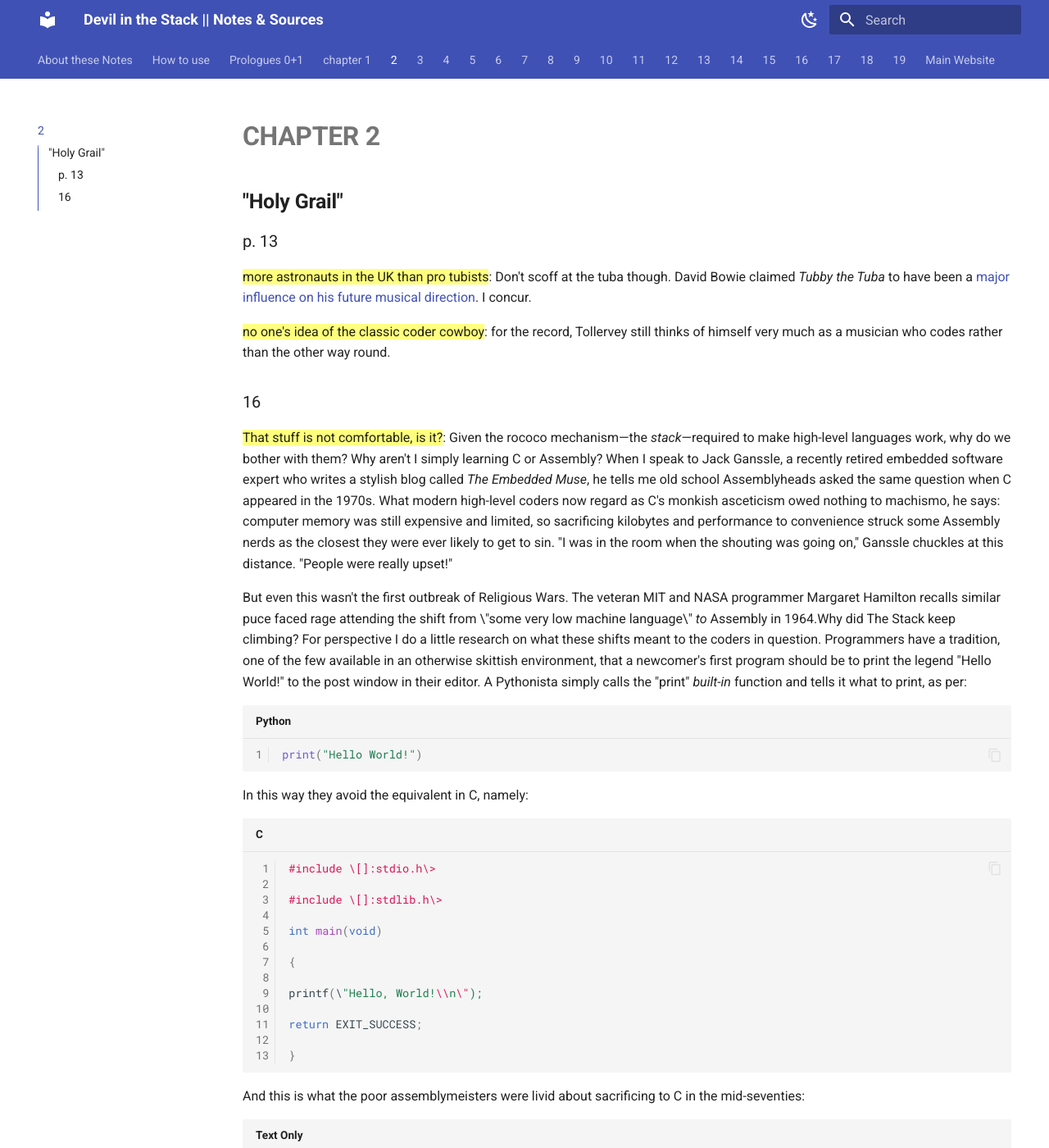
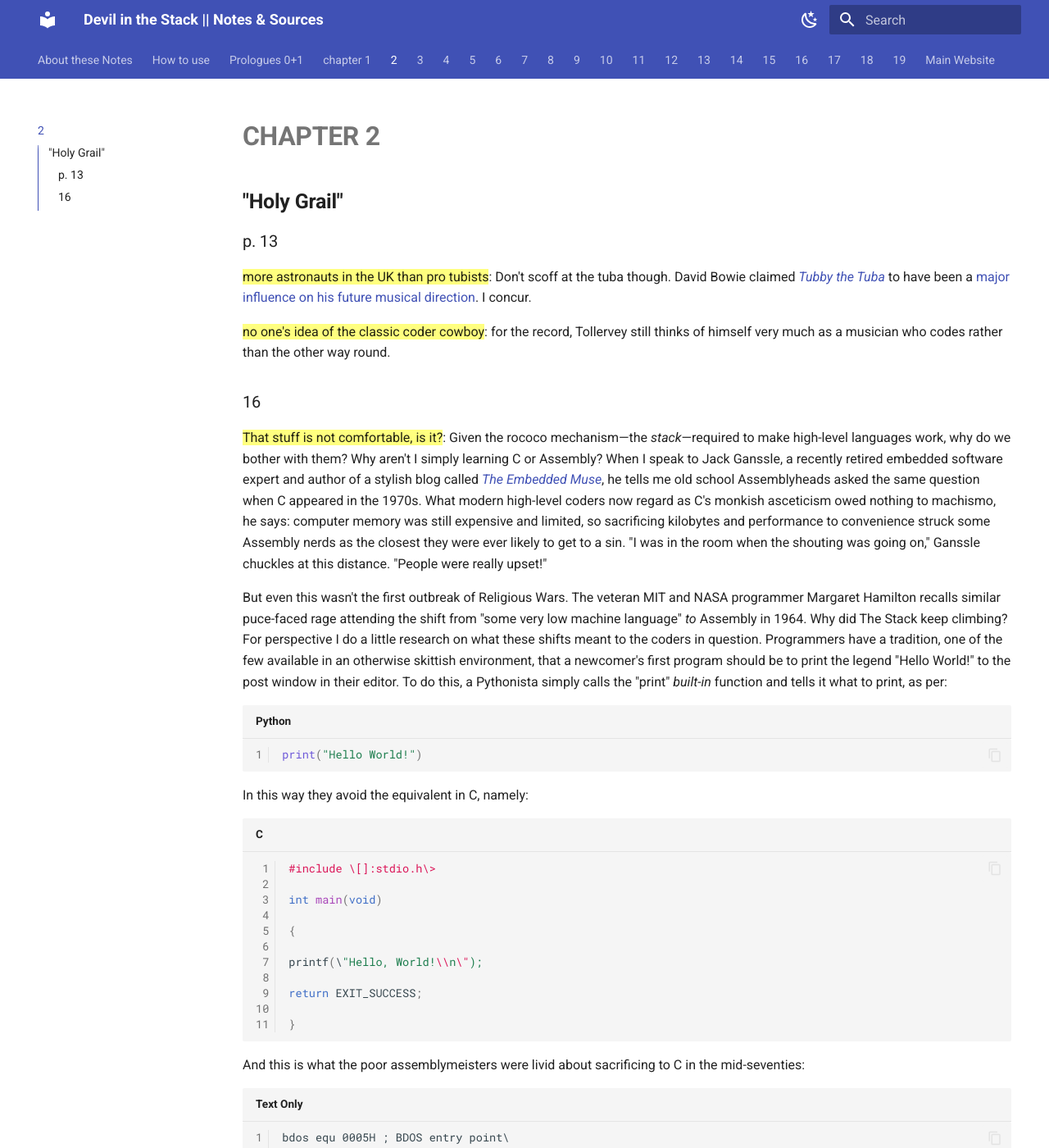
Before and after one commit to zappascout/devil_notes-sources, an MkDocs documentation site: the page built from docs/notes_2_devil.md, in a window 1280 px wide and 1400 px high. Shown: the whole window at 82% size. Built offline with MkDocs 1.6.1 and Material for MkDocs 9.7.7, drawn with Linux system fonts in a browser that asks for light colours.

````diff
--- a/docs/notes_2_devil.md
+++ b/docs/notes_2_devil.md
@@ -15,23 +16,24 @@ rather than the other way round.
 Given the rococo mechanism—the *stack*—required to make high-level languages work,
 why do we bother with them? Why aren't I simply learning C or Assembly?
 When I speak to Jack Ganssle, a recently retired embedded software
-expert who writes a stylish blog called *The Embedded Muse*, he tells me
+expert and author of a stylish blog called [*The Embedded Muse*][muse], he tells me
 old school Assemblyheads asked the same question when C appeared in the
 1970s. What modern high-level coders now regard as C's monkish
 asceticism owed nothing to machismo, he says: computer memory was still
 expensive and limited, so sacrificing kilobytes and performance to
 convenience struck some Assembly nerds as the closest they were ever
-likely to get to sin. "I was in the room when the shouting was going
+likely to get to a sin. "I was in the room when the shouting was going
 on," Ganssle chuckles at this distance. "People were really upset!"
+[muse]:https://www.ganssle.com/blog/index.html
 
 But even this wasn't the first outbreak of Religious Wars. The veteran
-MIT and NASA programmer Margaret Hamilton recalls similar puce faced
-rage attending the shift from \"some very low machine language\" *to*
-Assembly in 1964.Why did The Stack keep climbing? For perspective I do a
+MIT and NASA programmer Margaret Hamilton recalls similar puce-faced
+rage attending the shift from "some very low machine language" *to*
+Assembly in 1964. Why did The Stack keep climbing? For perspective I do a
 little research on what these shifts meant to the coders in question.
 Programmers have a tradition, one of the few available in an otherwise
 skittish environment, that a newcomer's first program should be to print
-the legend "Hello World!" to the post window in their editor. A
+the legend "Hello World!" to the post window in their editor. To do this, a
 Pythonista simply calls the "print" *built-in* function and tells it
 what to print, as per:
 ```py
@@ -41,8 +43,6 @@ In this way they avoid the equivalent in C, namely:
 
 ```c
 #include \[]:stdio.h\>
-
-#include \[]:stdlib.h\>
 
 int main(void)
 
@@ -56,7 +56,7 @@ return EXIT_SUCCESS;
 ```
 And this is what the poor assemblymeisters were livid about sacrificing
 to C in the mid-seventies:
-```Assembly
+```
 bdos equ 0005H ; BDOS entry point\
 start: mvi c,9 ; BDOS function: output string\
 lxi d,msg\$ ; address of msg\
````
Also changed, not shown: other parts of docs/notes_2_devil.md (+2 -1 lines).
